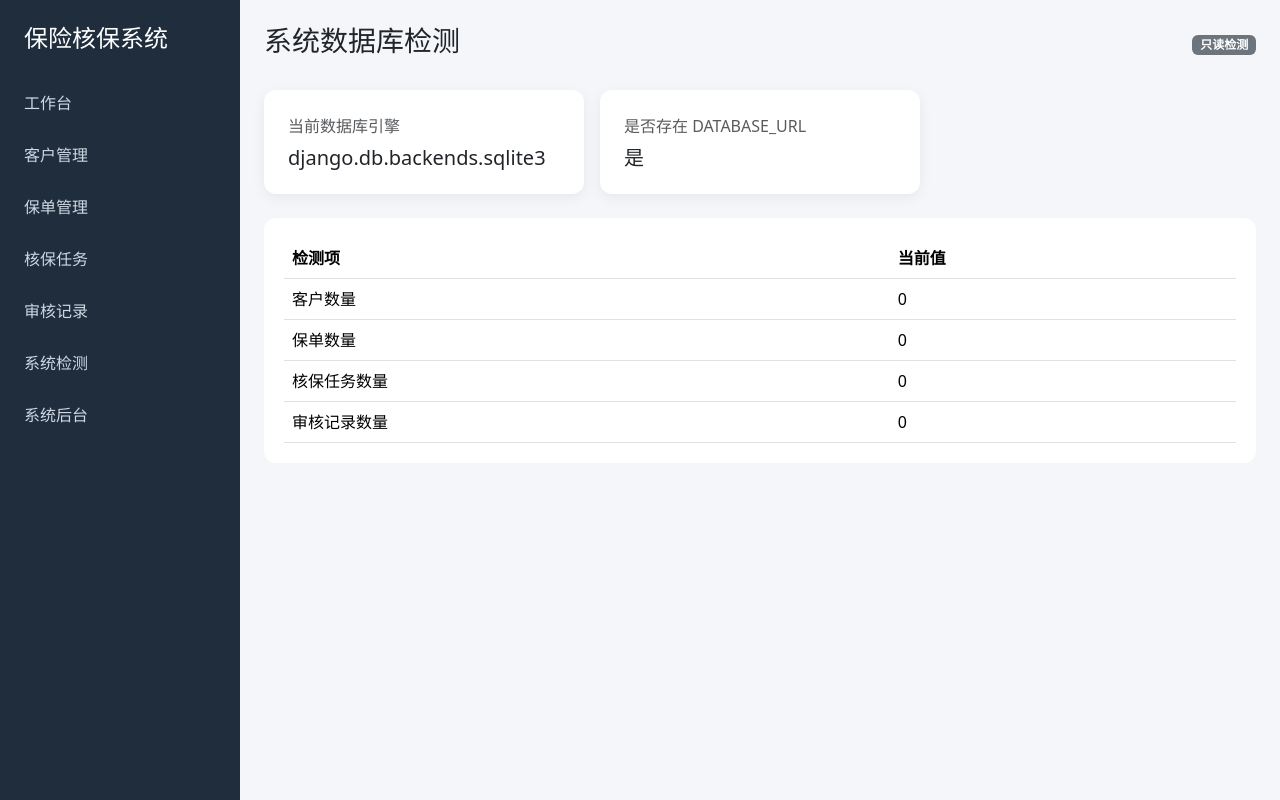
After one commit to feiyangyang/insurance-django, a Django app: page /system/db-check/ in a window 1280 px wide. The commit adds this page. Run offline with Django 5.2, Linux system fonts and the light colour scheme; data that the repository does not hold is empty.

Commit message:
add system db check page

```diff
--- a/templates/base.html
+++ b/templates/base.html
@@ -26,6 +26,7 @@
     <a href="{% url 'policy_list' %}">保单管理</a>
     <a href="/admin/underwriting/underwritingtask/">核保任务</a>
     <a href="/admin/underwriting/auditlog/">审核记录</a>
+    <a href="{% url 'system_db_check' %}">系统检测</a>
     <a href="/admin/">系统后台</a>
 </div>
 
--- /dev/null
+++ b/templates/system_db_check.html
@@ -0,0 +1,58 @@
+{% extends "base.html" %}
+
+{% block content %}
+<div class="d-flex justify-content-between align-items-center mb-4">
+    <h3>系统数据库检测</h3>
+    <span class="badge text-bg-secondary">只读检测</span>
+</div>
+
+<div class="row g-3 mb-4">
+    <div class="col-md-4">
+        <div class="card p-4">
+            <div class="text-muted">当前数据库引擎</div>
+            <h5 class="mt-2 mb-0">{{ database_engine }}</h5>
+        </div>
+    </div>
+    <div class="col-md-4">
+        <div class="card p-4">
+            <div class="text-muted">是否存在 DATABASE_URL</div>
+            <h5 class="mt-2 mb-0">
+                {% if has_database_url %}
+                    是
+                {% else %}
+                    否
+                {% endif %}
+            </h5>
+        </div>
+    </div>
+</div>
+
+<div class="table-card">
+    <table class="table table-hover align-middle mb-0">
+        <thead>
+        <tr>
+            <th>检测项</th>
+            <th>当前值</th>
+        </tr>
+        </thead>
+        <tbody>
+        <tr>
+            <td>客户数量</td>
+            <td>{{ customer_count }}</td>
+        </tr>
+        <tr>
+            <td>保单数量</td>
+            <td>{{ policy_count }}</td>
+        </tr>
+        <tr>
+            <td>核保任务数量</td>
+            <td>{{ underwriting_task_count }}</td>
+        </tr>
+        <tr>
+            <td>审核记录数量</td>
+            <td>{{ audit_log_count }}</td>
+        </tr>
+        </tbody>
+    </table>
+</div>
+{% endblock %}
--- /dev/null
+++ b/underwriting/services/system_check_service.py
@@ -0,0 +1,18 @@
+import os
+
+from django.conf import settings
+
+from underwriting.models import AuditLog, Customer, Policy, UnderwritingTask
+
+
+def get_database_check_status():
+    database_config = settings.DATABASES.get("default", {})
+
+    return {
+        "database_engine": database_config.get("ENGINE", "未知"),
+        "has_database_url": bool(os.environ.get("DATABASE_URL")),
+        "customer_count": Customer.objects.count(),
+        "policy_count": Policy.objects.count(),
+        "underwriting_task_count": UnderwritingTask.objects.count(),
+        "audit_log_count": AuditLog.objects.count(),
+    }
--- a/underwriting/urls.py
+++ b/underwriting/urls.py
@@ -13,4 +13,6 @@ urlpatterns = [
     path("policy/add/", views.policy_add, name="policy_add"),
     path("policy/<int:policy_id>/edit/", views.policy_edit, name="policy_edit"),
     path("policy/<int:policy_id>/delete/", views.policy_delete, name="policy_delete"),
+
+    path("system/db-check/", views.system_db_check, name="system_db_check"),
 ]
--- a/underwriting/views.py
+++ b/underwriting/views.py
@@ -14,6 +14,7 @@ from .services.policy_service import (
     get_policy_by_id,
     delete_policy,
 )
+from .services.system_check_service import get_database_check_status
 
 
 def dashboard(request):
@@ -124,3 +125,7 @@ def policy_edit(request, policy_id):
 def policy_delete(request, policy_id):
     delete_policy(policy_id)
     return redirect("policy_list")
+
+
+def system_db_check(request):
+    return render(request, "system_db_check.html", get_database_check_status())
```
Also changed, not shown: config/settings.py (+40 -7 lines), render.yaml (added, +21 -0 lines), 1 other file.
